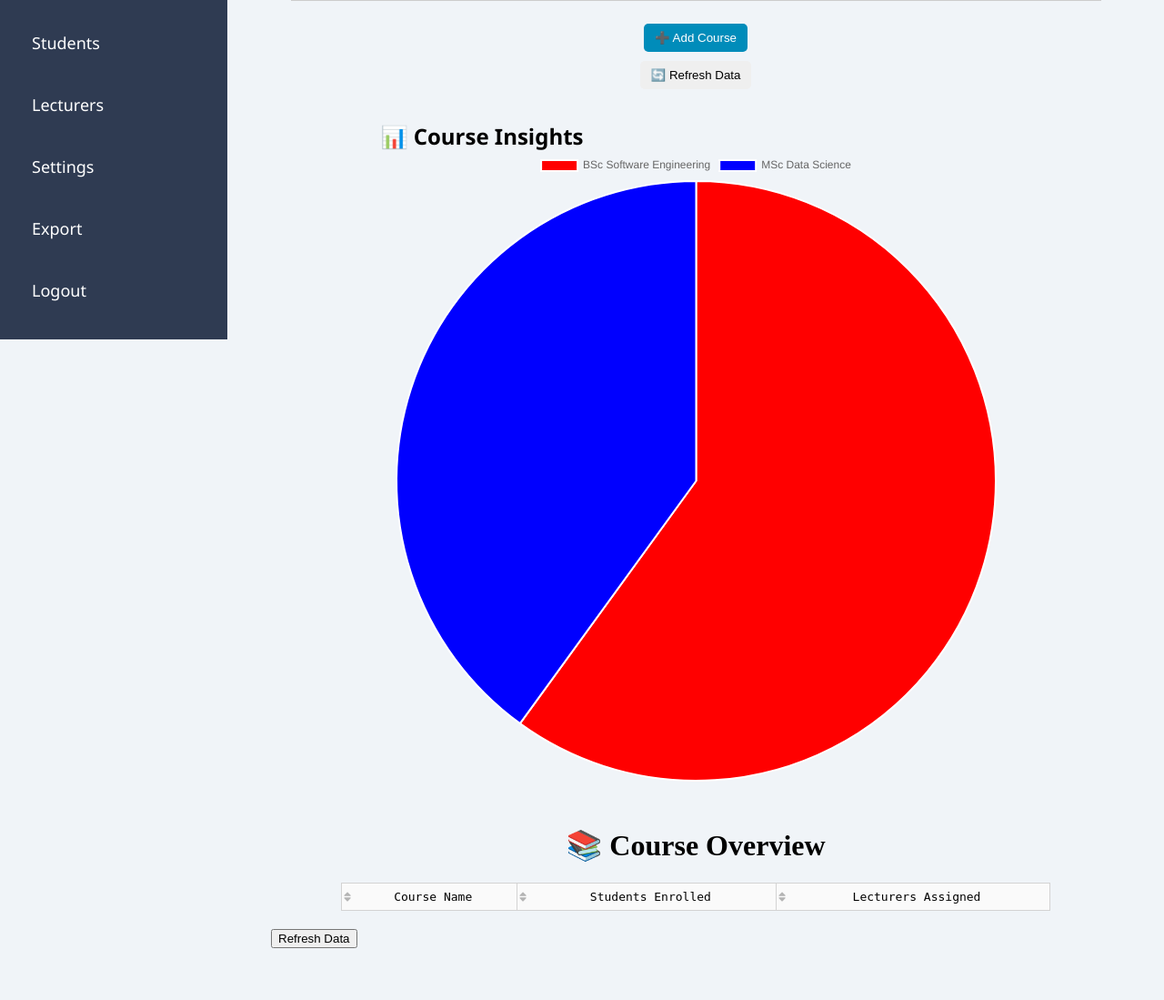
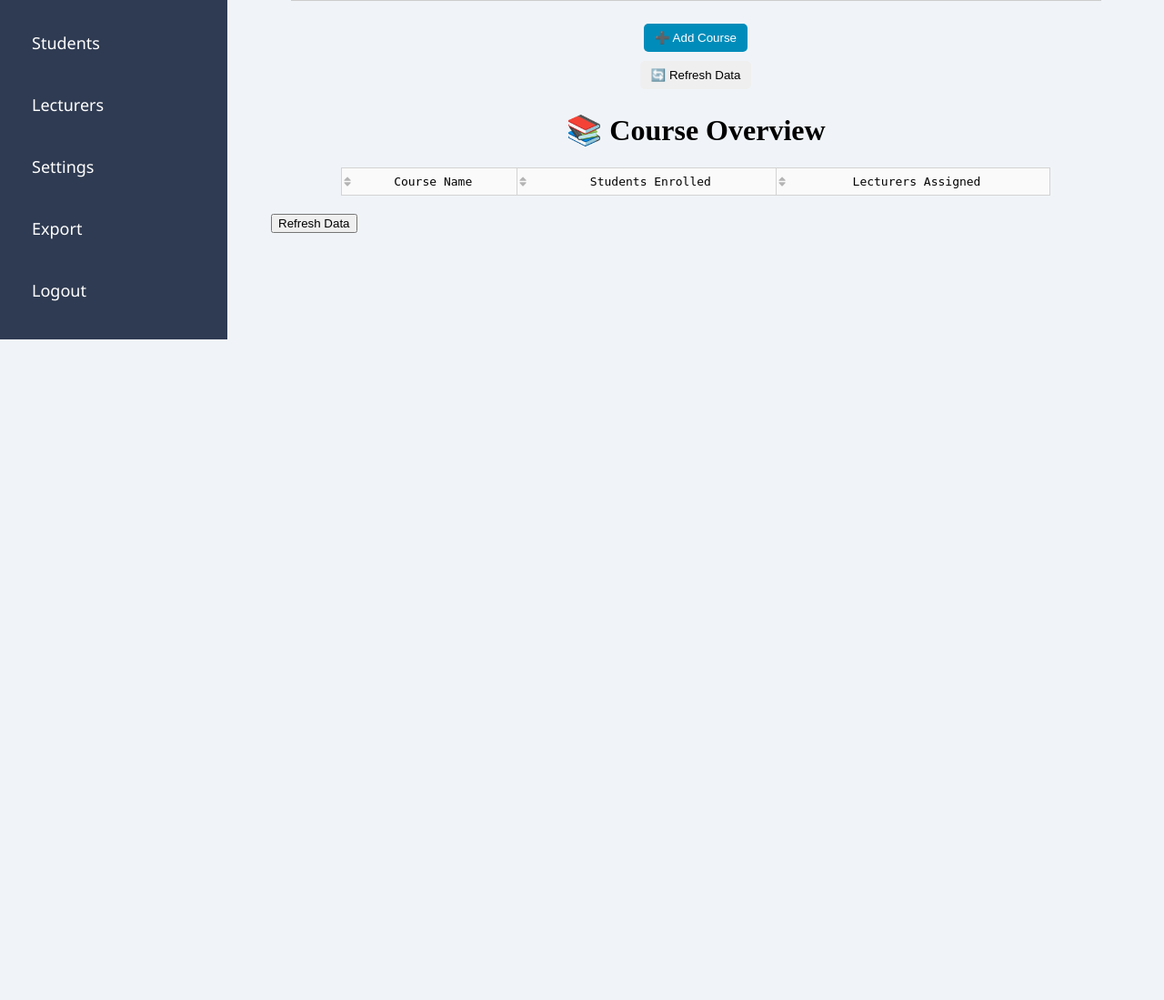
Before and after one commit to myv04/FYP, a Flask app: template templates/course_management.html in a window 1280 px wide. Shown: the part 427-1526 px from the top of the page at 91% size. After the commit the page ends 800 px from the top, so only its background shows below. Run offline with Flask 3, Linux system fonts and the light colour scheme; the template is opened without the code that fills it, so the values that code supplies are empty; data comes from the database, SQL or seed files in the repository; both versions use the stored data as it was after the commit.

Commit message:
update changes

```diff
--- a/app.py
+++ b/app.py
@@ -1854,6 +1854,8 @@ def download_csv_course_registers():
 
 ## for admin course management
 
+
+# ✅ Initialize Database
 def init_db():
     """ Initialize the database and create tables if they don't exist. """
     conn = sqlite3.connect("courses.db")
--- a/templates/course_management.html
+++ b/templates/course_management.html
@@ -106,11 +106,7 @@
         <button class="add-btn" onclick="addCourse()">➕ Add Course</button>
         <button onclick="refreshData()">🔄 Refresh Data</button>
 
-        <!-- ✅ Pie Chart -->
-        <div class="chart-container">
-            <h2>📊 Course Insights</h2>
-            <canvas id="enrollmentChart"></canvas>
-        </div>
+
 
         <!-- ✅ Embedded Course Dashboard -->
         <div class="dashboard-container">
```
Also changed, not shown: courses.db.
